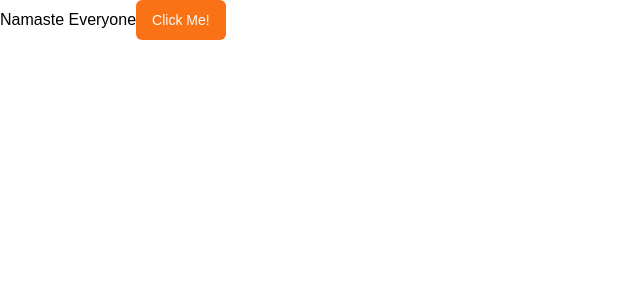
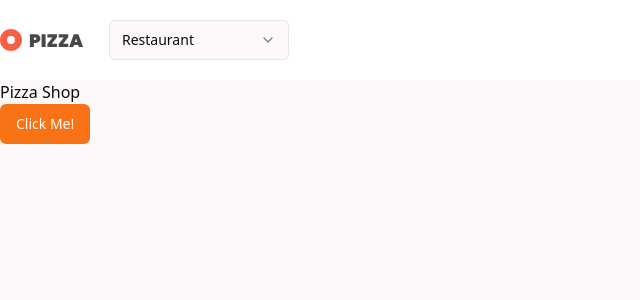
Before and after one commit to akhilr007/dynamite-client-ui, a Next.js app: page / in a window 1280 px wide. Shown: the top 300 px of the page, without its empty margins (0-640 px from the left). Built offline with nearby package versions, Linux system fonts and the light colour scheme.

Commit message:
add logo and select box

```diff
--- a/package.json
+++ b/package.json
@@ -9,6 +9,7 @@
     "lint": "next lint"
   },
   "dependencies": {
+    "@radix-ui/react-select": "^2.1.2",
     "@radix-ui/react-slot": "^1.1.0",
     "class-variance-authority": "^0.7.0",
     "clsx": "^2.1.1",
--- a/src/app/page.tsx
+++ b/src/app/(home)/page.tsx
@@ -3,7 +3,7 @@
 export default function Home() {
     return (
         <div className="">
-            Namaste Everyone
+            <h3>Pizza Shop</h3>
             <Button>Click Me!</Button>
         </div>
     );
--- a/src/app/globals.css
+++ b/src/app/globals.css
@@ -1,16 +1,6 @@
 @tailwind base;
 @tailwind components;
 @tailwind utilities;
-
-body {
-    font-family: Arial, Helvetica, sans-serif;
-}
-
-@layer utilities {
-    .text-balance {
-        text-wrap: balance;
-    }
-}
 
 @layer base {
     :root {
@@ -68,3 +58,12 @@
         --chart-5: 340 75% 55%;
     }
 }
+
+@layer base {
+    * {
+        @apply border-border;
+    }
+    body {
+        @apply bg-background text-foreground;
+    }
+}
--- a/src/app/layout.tsx
+++ b/src/app/layout.tsx
@@ -2,24 +2,26 @@
 import localFont from "next/font/local";
 import "./globals.css";
 
+import { Header } from "../components/custom/header";
+
 const geistSans = localFont({
     src: "./fonts/GeistVF.woff",
     variable: "--font-geist-sans",
-  weight: "100 900",
+    weight: "100 900"
 });
 const geistMono = localFont({
     src: "./fonts/GeistMonoVF.woff",
     variable: "--font-geist-mono",
-  weight: "100 900",
+    weight: "100 900"
 });
 
 export const metadata: Metadata = {
     title: "Create Next App",
-  description: "Generated by create next app",
+    description: "Generated by create next app"
 };
 
 export default function RootLayout({
-  children,
+    children
 }: Readonly<{
     children: React.ReactNode;
 }>) {
@@ -28,6 +30,7 @@
             <body
                 className={`${geistSans.variable} ${geistMono.variable} antialiased`}
             >
+                <Header />
                 {children}
             </body>
         </html>
--- /dev/null
+++ b/src/components/custom/header.tsx
@@ -0,0 +1,50 @@
+import React from "react";
+import {
+    Select,
+    SelectContent,
+    SelectItem,
+    SelectTrigger,
+    SelectValue
+} from "@/components/ui/select";
+
+export const Header = () => {
+    return (
+        <header className="bg-white">
+            <nav className="container py-5 mx-auto">
+                <div className="flex items-center space-x-4">
+                    <svg
+                        width="93"
+                        height="23"
+                        viewBox="0 0 93 23"
+                        fill="none"
+                        xmlns="http://www.w3.org/2000/svg"
+                    >
+                        <path
+                            d="M40.322 9.63C40.322 10.434 40.136 11.166 39.764 11.826C39.392 12.474 38.84 12.99 38.108 13.374C37.388 13.758 36.512 13.95 35.48 13.95H33.896V18H29.9V5.256H35.48C37.04 5.256 38.234 5.652 39.062 6.444C39.902 7.236 40.322 8.298 40.322 9.63ZM35.03 10.8C35.858 10.8 36.272 10.41 36.272 9.63C36.272 8.85 35.858 8.46 35.03 8.46H33.896V10.8H35.03ZM45.5855 5.256V18H41.5895V5.256H45.5855ZM51.8182 14.814H56.9302V18H47.3902V14.994L52.4302 8.424H47.3902V5.256H56.9302V8.262L51.8182 14.814ZM63.1561 14.814H68.2681V18H58.7281V14.994L63.7681 8.424H58.7281V5.256H68.2681V8.262L63.1561 14.814ZM78.238 16.074H73.99L73.36 18H69.166L73.828 5.256H78.436L83.08 18H78.868L78.238 16.074ZM77.266 13.068L76.114 9.522L74.962 13.068H77.266Z"
+                            fill="#484848"
+                        />
+                        <circle
+                            cx="11"
+                            cy="11"
+                            r="7.5"
+                            stroke="#F65F42"
+                            strokeWidth="7"
+                        />
+                    </svg>
+                    <Select>
+                        <SelectTrigger className="w-[180px] focus:ring-0">
+                            <SelectValue placeholder="Restaurant" />
+                        </SelectTrigger>
+                        <SelectContent>
+                            <SelectItem value="light">Pizza Carlton</SelectItem>
+                            <SelectItem value="dark">Pizza Corner</SelectItem>
+                            <SelectItem value="system">
+                                Cheesy Delight
+                            </SelectItem>
+                        </SelectContent>
+                    </Select>
+                </div>
+            </nav>
+        </header>
+    );
+};
--- /dev/null
+++ b/src/components/ui/select.tsx
@@ -0,0 +1,160 @@
+"use client";
+
+import * as React from "react";
+import * as SelectPrimitive from "@radix-ui/react-select";
+import { Check, ChevronDown, ChevronUp } from "lucide-react";
+
+import { cn } from "@/lib/utils";
+
+const Select = SelectPrimitive.Root;
+
+const SelectGroup = SelectPrimitive.Group;
+
+const SelectValue = SelectPrimitive.Value;
+
+const SelectTrigger = React.forwardRef<
+    React.ElementRef<typeof SelectPrimitive.Trigger>,
+    React.ComponentPropsWithoutRef<typeof SelectPrimitive.Trigger>
+>(({ className, children, ...props }, ref) => (
+    <SelectPrimitive.Trigger
+        ref={ref}
+        className={cn(
+            "flex h-10 w-full items-center justify-between rounded-md border border-input bg-background px-3 py-2 text-sm ring-offset-background placeholder:text-muted-foreground focus:outline-none focus:ring-2 focus:ring-ring focus:ring-offset-2 disabled:cursor-not-allowed disabled:opacity-50 [&>span]:line-clamp-1",
+            className
+        )}
+        {...props}
+    >
+        {children}
+        <SelectPrimitive.Icon asChild>
+            <ChevronDown className="h-4 w-4 opacity-50" />
+        </SelectPrimitive.Icon>
+    </SelectPrimitive.Trigger>
+));
+SelectTrigger.displayName = SelectPrimitive.Trigger.displayName;
+
+const SelectScrollUpButton = React.forwardRef<
+    React.ElementRef<typeof SelectPrimitive.ScrollUpButton>,
+    React.ComponentPropsWithoutRef<typeof SelectPrimitive.ScrollUpButton>
+>(({ className, ...props }, ref) => (
+    <SelectPrimitive.ScrollUpButton
+        ref={ref}
+        className={cn(
+            "flex cursor-default items-center justify-center py-1",
+            className
+        )}
+        {...props}
+    >
+        <ChevronUp className="h-4 w-4" />
+    </SelectPrimitive.ScrollUpButton>
+));
+SelectScrollUpButton.displayName = SelectPrimitive.ScrollUpButton.displayName;
+
+const SelectScrollDownButton = React.forwardRef<
+    React.ElementRef<typeof SelectPrimitive.ScrollDownButton>,
+    React.ComponentPropsWithoutRef<typeof SelectPrimitive.ScrollDownButton>
+>(({ className, ...props }, ref) => (
+    <SelectPrimitive.ScrollDownButton
+        ref={ref}
+        className={cn(
+            "flex cursor-default items-center justify-center py-1",
+            className
+        )}
+        {...props}
+    >
+        <ChevronDown className="h-4 w-4" />
+    </SelectPrimitive.ScrollDownButton>
+));
+SelectScrollDownButton.displayName =
+    SelectPrimitive.ScrollDownButton.displayName;
+
+const SelectContent = React.forwardRef<
+    React.ElementRef<typeof SelectPrimitive.Content>,
+    React.ComponentPropsWithoutRef<typeof SelectPrimitive.Content>
+>(({ className, children, position = "popper", ...props }, ref) => (
+    <SelectPrimitive.Portal>
+        <SelectPrimitive.Content
+            ref={ref}
+            className={cn(
+                "relative z-50 max-h-96 min-w-[8rem] overflow-hidden rounded-md border bg-popover text-popover-foreground shadow-md data-[state=open]:animate-in data-[state=closed]:animate-out data-[state=closed]:fade-out-0 data-[state=open]:fade-in-0 data-[state=closed]:zoom-out-95 data-[state=open]:zoom-in-95 data-[side=bottom]:slide-in-from-top-2 data-[side=left]:slide-in-from-right-2 data-[side=right]:slide-in-from-left-2 data-[side=top]:slide-in-from-bottom-2",
+                position === "popper" &&
+                    "data-[side=bottom]:translate-y-1 data-[side=left]:-translate-x-1 data-[side=right]:translate-x-1 data-[side=top]:-translate-y-1",
+                className
+            )}
+            position={position}
+            {...props}
+        >
+            <SelectScrollUpButton />
+            <SelectPrimitive.Viewport
+                className={cn(
+                    "p-1",
+                    position === "popper" &&
+                        "h-[var(--radix-select-trigger-height)] w-full min-w-[var(--radix-select-trigger-width)]"
+                )}
+            >
+                {children}
+            </SelectPrimitive.Viewport>
+            <SelectScrollDownButton />
+        </SelectPrimitive.Content>
+    </SelectPrimitive.Portal>
+));
+SelectContent.displayName = SelectPrimitive.Content.displayName;
+
+const SelectLabel = React.forwardRef<
+    React.ElementRef<typeof SelectPrimitive.Label>,
+    React.ComponentPropsWithoutRef<typeof SelectPrimitive.Label>
+>(({ className, ...props }, ref) => (
+    <SelectPrimitive.Label
+        ref={ref}
+        className={cn("py-1.5 pl-8 pr-2 text-sm font-semibold", className)}
+        {...props}
+    />
+));
+SelectLabel.displayName = SelectPrimitive.Label.displayName;
+
+const SelectItem = React.forwardRef<
+    React.ElementRef<typeof SelectPrimitive.Item>,
+    React.ComponentPropsWithoutRef<typeof SelectPrimitive.Item>
+>(({ className, children, ...props }, ref) => (
+    <SelectPrimitive.Item
+        ref={ref}
+        className={cn(
+            "relative flex w-full cursor-default select-none items-center rounded-sm py-1.5 pl-8 pr-2 text-sm outline-none focus:bg-accent focus:text-accent-foreground data-[disabled]:pointer-events-none data-[disabled]:opacity-50",
+            className
+        )}
+        {...props}
+    >
+        <span className="absolute left-2 flex h-3.5 w-3.5 items-center justify-center">
+            <SelectPrimitive.ItemIndicator>
+                <Check className="h-4 w-4 text-primary" />
+            </SelectPrimitive.ItemIndicator>
+        </span>
+
+        <SelectPrimitive.ItemText>{children}</SelectPrimitive.ItemText>
+    </SelectPrimitive.Item>
+));
+SelectItem.displayName = SelectPrimitive.Item.displayName;
+
+const SelectSeparator = React.forwardRef<
+    React.ElementRef<typeof SelectPrimitive.Separator>,
+    React.ComponentPropsWithoutRef<typeof SelectPrimitive.Separator>
+>(({ className, ...props }, ref) => (
+    <SelectPrimitive.Separator
+        ref={ref}
+        className={cn("-mx-1 my-1 h-px bg-muted", className)}
+        {...props}
+    />
+));
+SelectSeparator.displayName = SelectPrimitive.Separator.displayName;
+
+export {
+    Select,
+    SelectGroup,
+    SelectValue,
+    SelectTrigger,
+    SelectContent,
+    SelectLabel,
+    SelectItem,
+    SelectSeparator,
+    SelectScrollUpButton,
+    SelectScrollDownButton
+};
```
Also changed, not shown: 1 other file (tests, documents, lock files or other folders). Lines whose indentation alone changed are shown as unchanged.
